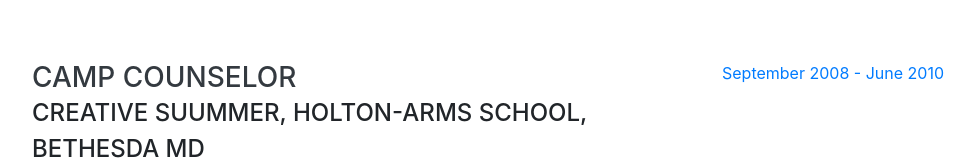
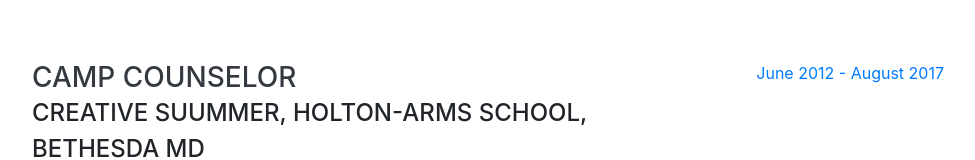
Before and after one commit to MiraTignor/MiraTignor.github.io, a website with bundled scripts: page index.html in a window 1280 px wide. Shown: the part 1947-2107 px from the top of the page, without its empty margins (288-1263 px from the left). Built offline with nearby package versions, Linux system fonts and the light colour scheme; a web font is replaced by a local one.

Commit message:
fix date

```diff
--- a/index.html
+++ b/index.html
@@ -135,7 +135,7 @@
 			- Coordinated special events for parents to showcase camp daily life and communicated with parents about their children’s progress and development</p>
           </div>
           <div class="resume-date text-md-right">
-            <span class="text-primary">September 2008 - June 2010</span>
+            <span class="text-primary">June 2012 - August 2017</span>
           </div>
         </div>
 
```
